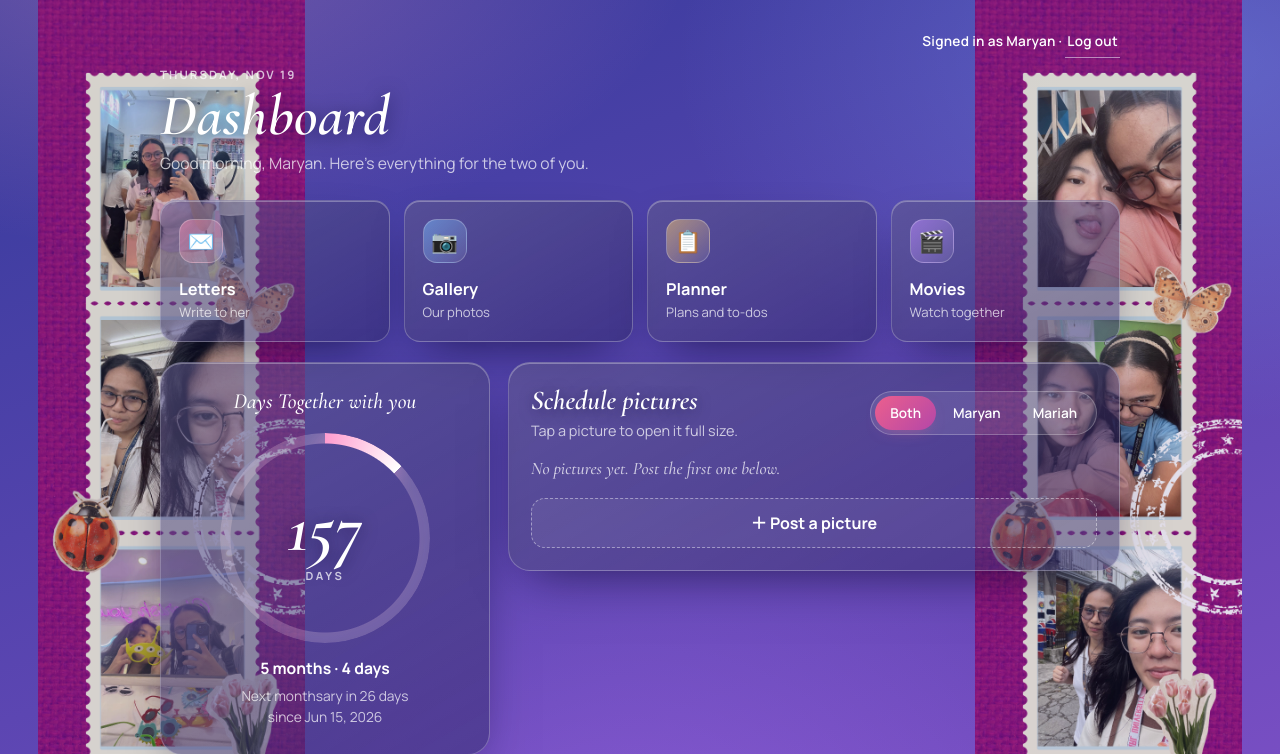
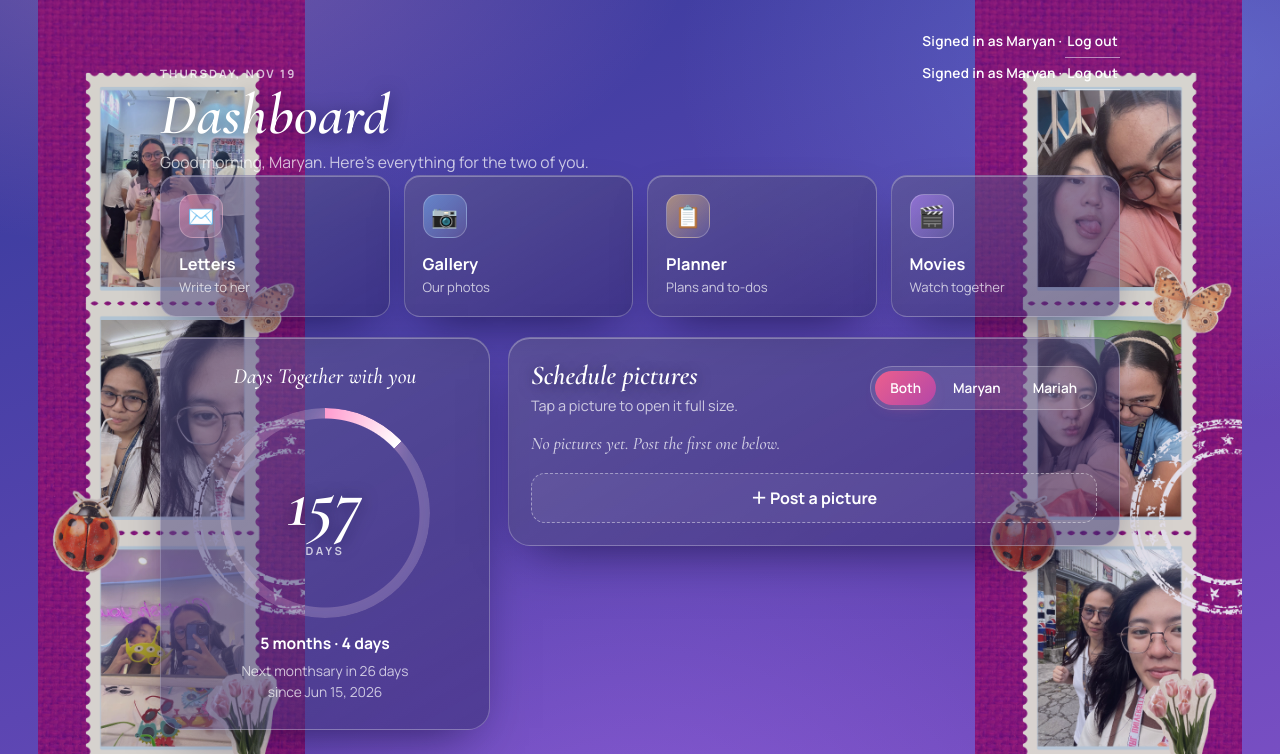
Before and after one commit to Mstar2-d/For-my-Baby, a Flask app: page /schedule in a window 1280 px wide. Shown: the top 754 px of the page. Run offline with Flask 3, Linux system fonts and the light colour scheme; the visitor is signed in with stand-in values (Sample User, id 1); data that the repository does not hold is empty.

Commit message:
alignment

```diff
--- a/static/style.css
+++ b/static/style.css
@@ -2789,3 +2789,26 @@ textarea.rev-text:focus {
     min-height: 38px;
   }
 }
+
+/* ==========================================================================
+   21. TOP BAR ALIGNMENT
+   "Signed in as…" sits on the same line as the date above "Dashboard".
+   ========================================================================== */
+
+.topbar {
+  align-items: baseline;
+}
+
+.topbar .who {
+  align-self: auto;
+}
+
+@media (min-width: 900px) and (min-height: 560px) {
+  .topbar {
+    align-items: baseline;
+  }
+
+  .topbar .who {
+    align-self: auto;
+  }
+}
--- a/templates/schedule.html
+++ b/templates/schedule.html
@@ -12,10 +12,13 @@
 <main class="wide">
   <p class="who">Signed in as {{ me }} · <a href="{{ url_for('logout') }}">Log out</a></p>
 
-  <header class="hello">
-    <p class="eyebrow">{{ together['today_label'] }}</p>
-    <h1>Dashboard</h1>
-    <p class="sub" id="greet">Hello, {{ me }}. Here’s everything for the two of you.</p>
+    <header class="topbar">
+    <div class="hello">
+      <p class="eyebrow">{{ together['today_label'] }}</p>
+      <h1>Dashboard</h1>
+      <p class="sub" id="greet">Hello, {{ me }}. Here’s everything for the two of you.</p>
+    </div>
+    <p class="who">Signed in as {{ me }} · <a href="{{ url_for('logout') }}">Log out</a></p>
   </header>
 
   <nav class="tiles" aria-label="Sections">
```
